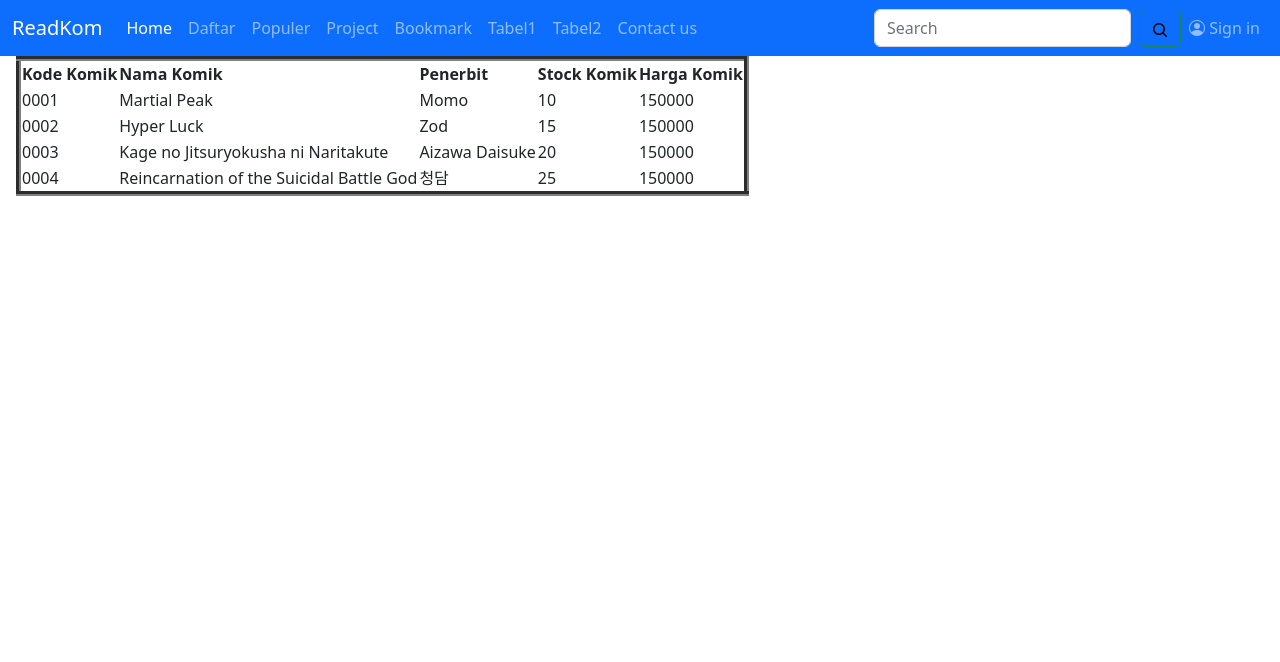
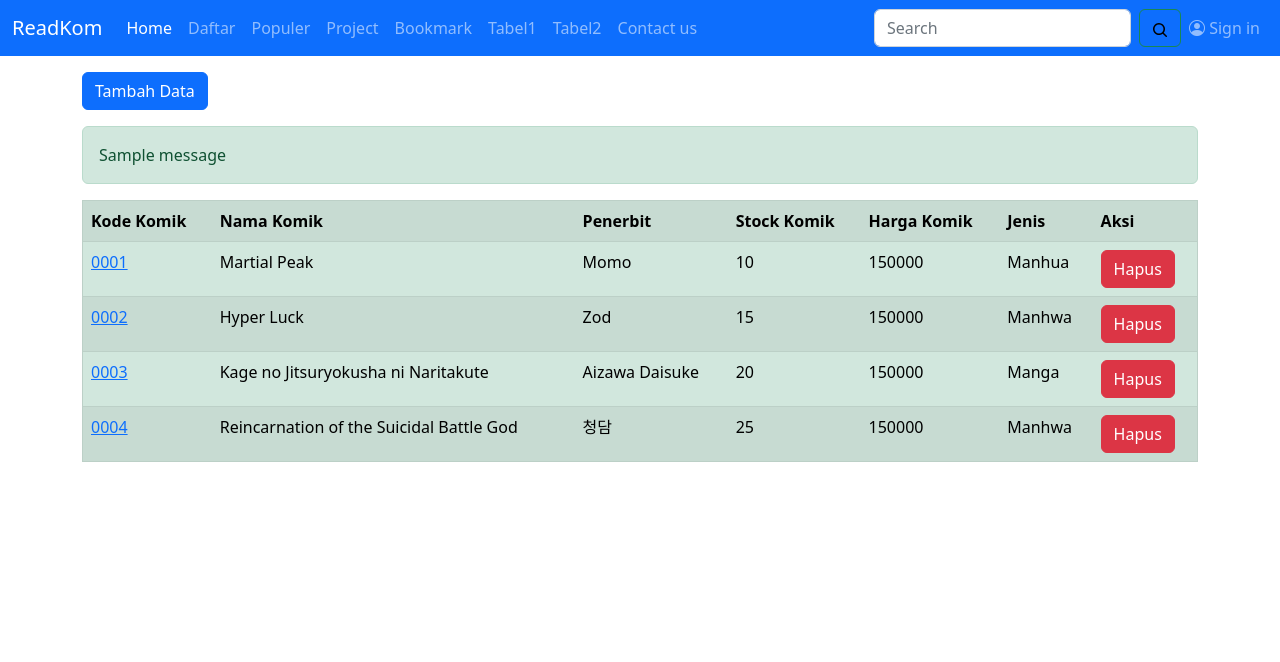
Before and after one commit to Azizzi/django-project, a Django app: page /tabelkomik/ in a window 1280 px wide. Shown: the top 662 px of the page. Run offline with Django 3.2, Linux system fonts and the light colour scheme; data comes from the database, SQL or seed files in the repository; both versions use the stored data as it was after the commit; one stand-in notice (Sample message) is shown; some libraries are stand-ins or nearby versions.

Commit message:
first commit

```diff
--- a/Link Youtube.txt
+++ /dev/null
@@ -1 +0,0 @@
-https://youtu.be/jeQwUKyBeXs
--- a/UtsFp/UtsFp/urls.py
+++ b/UtsFp/UtsFp/urls.py
@@ -17,9 +17,8 @@
 from django.urls import path
 from django.http import HttpResponse
 from django.shortcuts import render
-from dashboard.views import Komik_View
-from dashboard.views import Daftarkomik_View
-
+#from dashboard.views import Komik_View, Daftarkomik_View, tambah_komik, tambah_daftarkomik
+from dashboard.views import *
 
 def Home(request):
     titlenya="Home"
@@ -75,4 +74,10 @@
     path('Signin/',Signin),
     path('tabelkomik/',Komik_View),
     path('daftarkomik/',Daftarkomik_View),
+    path('tambahkomik/',tambah_komik),
+    path('tambahdaftarkomik/',tambah_daftarkomik),
+    path('ubahkomik/<int:id_komik>',ubah_Komik,name='ubah_komik'),
+    path('ubahdaftarkomik/<int:id_daftarkomik>',ubahdaftarkomik,name='ubahdaftarkomik'),
+    path('hapusdaftarkomik/<int:id_daftarkomik>',hapusdaftarbarang,name='hapusdaftarkomik'),
+    path('hapuskomik/<int:id_komik>',hapuskomik,name='hapuskomik'),
 ]
--- a/UtsFp/dashboard/admin.py
+++ b/UtsFp/dashboard/admin.py
@@ -2,7 +2,6 @@
 
 # Register your models here.
 from .models import komik, Jenis
-from .models import komik
 
 admin.site.register(komik)
 
--- a/UtsFp/dashboard/models.py
+++ b/UtsFp/dashboard/models.py
@@ -1,6 +1,7 @@
 from django.db import models
 
 # Create your models here.
+
 class Jenis(models.Model):
     nama=models.CharField(max_length=50)
     ket=models.TextField()
@@ -14,7 +15,7 @@
     penerbit = models.CharField(max_length=50)
     stockkomik = models.IntegerField()
     hargakomik = models.BigIntegerField()
-    jenis_id=models.ForeignKey(Jenis, on_delete=models.CASCADE,null=True)
+    jenis_id = models.ForeignKey(Jenis, on_delete=models.CASCADE,null=True)
 
     def __str__(self):
         return self.namakomik
--- a/UtsFp/dashboard/views.py
+++ b/UtsFp/dashboard/views.py
@@ -1,8 +1,7 @@
-from django.shortcuts import render
-# from dashboard.form import Fromkomik
-# from dashboard.form import Fromdaftarkomik
-from dashboard.models import komik
-from dashboard.models import daftarkomik
+from django.shortcuts import render, redirect
+from dashboard.form import Formkomik, Formdaftarkomik
+from dashboard.models import komik, daftarkomik
+from django.contrib import messages
 
 # Create your views here.
 
@@ -21,3 +20,83 @@
         'daftarkomiks':daftarkomiks,
     }
     return render(request,'Tampil_daftarkomik.html',konteks)
+
+def tambah_komik(request):
+    if request.POST:
+        form=Formkomik(request.POST)
+        if form.is_valid():
+            form.save()
+            messages.success(request,"Data Berhasil Ditambahkan")
+            form = Formkomik()
+            konteks={
+                'form':form,
+            }
+            return render(request,'tambah_komik.html',konteks)
+    else:
+        form=Formkomik()
+        konteks = {
+            'form':form,
+        }
+        return render(request,'tambah_komik.html',konteks)
+
+def ubah_Komik(request,id_komik):
+    komiks=komik.objects.get(id=id_komik)
+    if request.POST:
+        form=Formkomik(request.POST,instance=komiks)
+        if form.is_valid():
+            form.save()
+            messages.success(request,"Data Berhasil Diubah")
+            return redirect('ubah_komik',id_komik=id_komik)
+    else:
+        form=Formkomik(instance=komiks)
+        konteks = {
+            'form':form,
+            'komiks':komiks
+        }
+        return render(request,'ubah_komik.html',konteks)
+
+def hapuskomik(request,id_komik):
+    komiks=komik.objects.filter(id=id_komik)
+    komiks.delete()
+    messages.success(request,'Data Terhapus')
+    return redirect('/tabelkomik')
+
+def tambah_daftarkomik(request):
+    if request.POST:
+        form=Formdaftarkomik(request.POST)
+        if form.is_valid():
+            form.save()
+            messages.success(request,"Data Berhasil Ditambahkan")
+            form = Formdaftarkomik()
+            konteks={
+                'form':form,
+            }
+            return render(request,'tambah_daftarkomik.html',konteks)
+    else:
+        form=Formdaftarkomik()
+        konteks = {
+            'form':form,
+        }
+        return render(request,'tambah_daftarkomik.html',konteks)
+
+def ubahdaftarkomik(request,id_daftarkomik):
+    daftarkomiks=daftarkomik.objects.get(id=id_daftarkomik)
+    if request.POST:
+        form=Formdaftarkomik(request.POST,instance=daftarkomiks)
+        if form.is_valid():
+            form.save()
+            messages.success(request,"Data Berhasil Diubah")
+            return redirect('ubahdaftarkomik',id_daftarkomik=id_daftarkomik)
+    else:
+        form=Formdaftarkomik(instance=daftarkomiks)
+        konteks = {
+            'form':form,
+            'daftarkomiks':daftarkomiks
+        }
+        return render(request,'ubah_daftarkomik.html',konteks)
+
+def hapusdaftarbarang(request,id_daftarkomik):
+    daftarkomiks=daftarkomik.objects.filter(id=id_daftarkomik)
+    daftarkomiks.delete()
+    messages.success(request,'Data Terhapus')
+    return redirect('/daftarkomik')
--- a/UtsFp/templates/Tampil_komik.html
+++ b/UtsFp/templates/Tampil_komik.html
@@ -1,24 +1,59 @@
 {% extends 'Base.html' %}
 {% load static %}
 {% block konten %}
-<h1 class="align-center ">Komik </h1>
-<table border="5">
+<main class="flex-shrink-0">
+    <div class="container">
+        <h1 class="mt-3">Daftarkomik</h1>
+        <p><a href="/tambahkomik" class="btn btn-primary">Tambah Data</a></p>
+        {% for message in messages %}
+            {% if message %}
+                <div class="alert alert-success">{{ message }}</div>
+            {% endif %}
+        {% endfor %}
+<table border="1" class="table table-success table-striped">
     <tr>
         <th>Kode Komik</th>
         <th>Nama Komik</th>
         <th>Penerbit</th>
         <th>Stock Komik</th>
         <th>Harga Komik</th>
+        <th>Jenis</th>
+        <th>Aksi</th>
     </tr>
 
 {% for Komik in komiks %}
     <tr>
-        <td>{{ Komik.kodekomik}}</td>
+        <td><a href="{% url 'ubah_komik' Komik.id %}">{{ Komik.kodekomik}}</a></td>
         <td>{{ Komik.namakomik}}</td>
         <td>{{ Komik.penerbit}}</td>
         <td>{{ Komik.stockkomik}}</td>
         <td>{{ Komik.hargakomik}}</td>
+        <td>{{ Komik.jenis_id.nama}}</td>
+        <td><button type="button" class="btn btn-danger" data-bs-toggle="modal"
+            data-bs-target="#hapus-{{ Komik.id }}">Hapus</button></td>
+
+            <div class="modal fade" id="hapus-{{ Komik.id }}" tabindex="-1" aria-labelledby="exampleModalLabel" aria-hidden="true">
+                <div class="modal-dialog">
+                <div class="modal-content">
+                    <div class="modal-header">
+                      <h1 class="modal-title fs-5" id="exampleModalLabel">Yakin akan dihapus</h1>
+                      <button type="button" class="btn-close" data-bs-dismiss="modal" aria-label="Close"></button>
+                    </div>
+                    <div class="modal-body">
+                      Nama Komik : {{ Komik.namakomik }}
+                    </div>
+                    <div class="modal-footer">
+                      <button type="button" class="btn btn-secondary" data-bs-dismiss="modal">Batal</button>
+                      <a href="{% url 'hapuskomik' Komik.id %}" class="btn btn-danger">Yakin</a>
+                    </div>
+                </div>
+                </div>
+              </div>
+
     </tr>
 {% endfor %}
 </table>
+</section>
+    </div>
+
 {% endblock %}
```
Also changed, not shown: UtsFp/dashboard/form.py (+28 -11 lines), UtsFp/static/CSS/dashboard.css (+10 -0 lines), UtsFp/templates/Tampil_daftarkomik.html (+36 -3 lines), UtsFp/templates/tambah_daftarkomik.html (added, +22 -0 lines), UtsFp/templates/tambah_komik.html (added, +22 -0 lines), UtsFp/templates/ubah_daftarkomik.html (added, +23 -0 lines), UtsFp/templates/ubah_komik.html (added, +23 -0 lines), 20201342 - Abdul Aziz Hadi.jpg (deleted), UtsFp/dashboard/migrations/0003_auto_20230125_1808.py (added), UtsFp/db.sqlite3.
